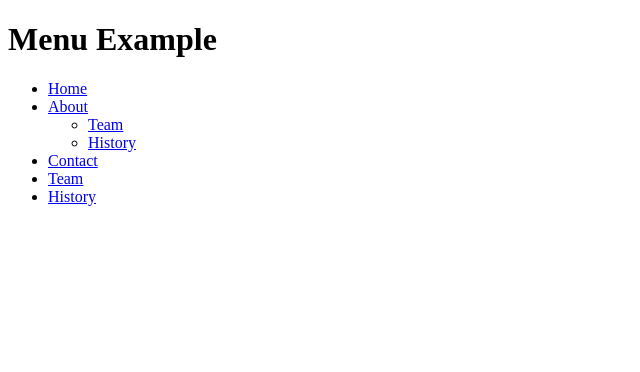
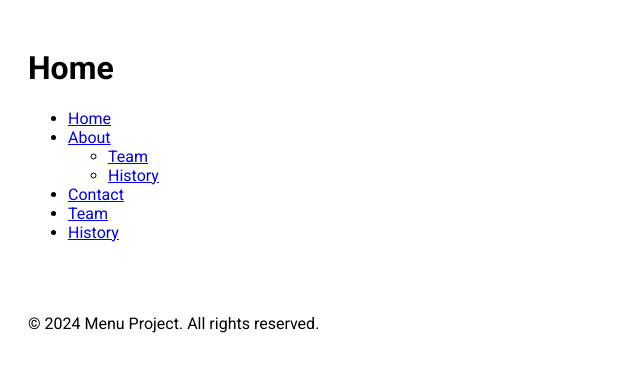
Before and after one commit to Vsirotkin/Menu_Project, a Django app: page / in a window 1280 px wide. Shown: the top 372 px of the page, without its empty margins (0-640 px from the left). Run offline with Django 5.2, Linux system fonts and the light colour scheme; data comes from the database, SQL or seed files in the repository.

Commit message:
created _base.html
all other menu items extend the _base.html. refined with google-font.

```diff
--- /dev/null
+++ b/templates/_base.html
@@ -0,0 +1,31 @@
+<!-- templates/base.html -->
+<!DOCTYPE html>
+<html lang="en">
+<head>
+    <meta charset="UTF-8">
+    <meta name="viewport" content="width=device-width, initial-scale=1.0">
+    <title>{% block title %}Menu Project{% endblock %}</title>
+    <link href="https://fonts.googleapis.com/css2?family=Roboto:wght@400;700&display=swap" rel="stylesheet">
+    <style>
+        body {
+            font-family: 'Roboto', sans-serif;
+        }
+        .container {
+            padding: 20px; /* Add padding to the container class */
+        }
+    </style>
+</head>
+<body>
+    <main>
+        <div class="container">
+            {% block content %}
+            {% endblock %}
+        </div>
+    </main>
+    <footer>
+        <div class="container">
+            <p>&copy; 2024 Menu Project. All rights reserved.</p>
+        </div>
+    </footer>
+</body>
+</html>
--- a/templates/menu/home.html
+++ b/templates/menu/home.html
@@ -1,11 +1,9 @@
+{% extends '_base.html' %}
 {% load menu_tags %}
-<!DOCTYPE html>
-<html>
-<head>
-    <title>Menu Example</title>
-</head>
-<body>
-    <h1>Menu Example</h1>
-    {% draw_menu 'main_menu' %}
-</body>
-</html>
+
+    <title>Home</title>
+
+    {% block content %}
+        <h1>Home</h1>
+        {% draw_menu 'main_menu' %}
+    {% endblock %}
--- a/templates/menu/menu.html
+++ b/templates/menu/menu.html
@@ -1,6 +1,8 @@
 <ul>
     {% for item in menu_items %}
-        <li class="{% if item == active_item or item.parent == active_item %}active{% endif %}">
+    <li
+    class="{% if item == active_item or item.parent == active_item %}active{% endif %}"
+    >
         <a href="{{ item.get_absolute_url }}">{{ item.title }}</a>
         {% if item.children.all %}
         {% with menu_items=item.children.all %}
```
Also changed, not shown: templates/menu/about.html (+7 -9 lines), templates/menu/contact.html (+7 -9 lines), templates/menu/history.html (+7 -9 lines), templates/menu/team.html (+7 -9 lines), README.md. Lines whose indentation alone changed are shown as unchanged.
